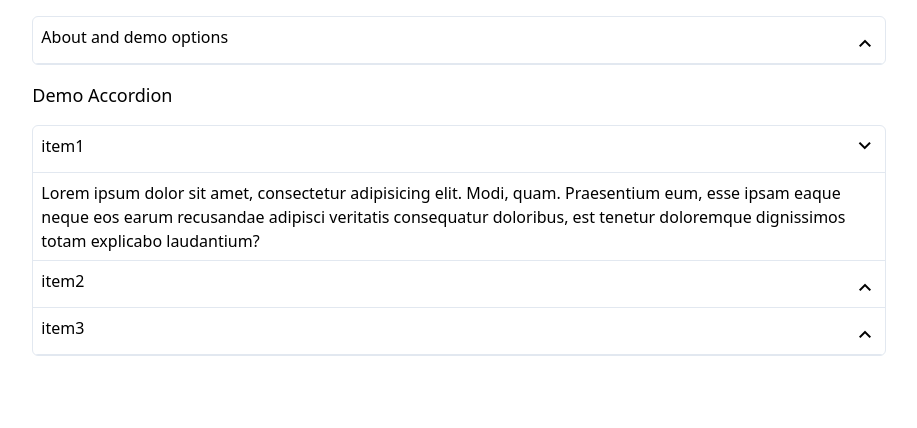
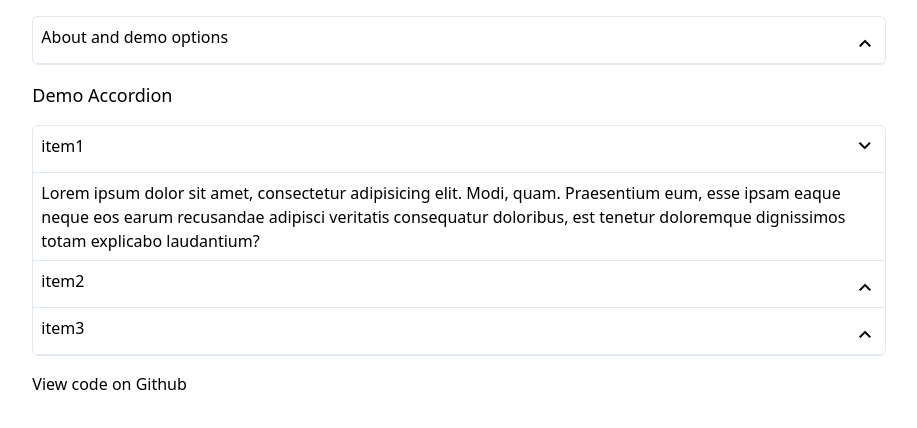
Before and after one commit to Tiiatcha/react_accordion, a React (Create React App) app: page / in a window 1280 px wide. Shown: the top 428 px of the page, without its empty margins (181-1098 px from the left). Built offline with nearby package versions, Linux system fonts and the light colour scheme.

Commit message:
Added link to Github Repository

```diff
--- a/src/App.js
+++ b/src/App.js
@@ -146,6 +146,15 @@ function App() {
           keep_open="false"
         />
       </div>
+      <div className="container lg:w-4/6 md:w-5/6 sm:w-full max-w-5xl mx-auto mt-4">
+        View code on{" "}
+        <a
+          href="https://github.com/Tiiatcha/react_accordion/tree/feedback"
+          targe="blank"
+        >
+          Github
+        </a>
+      </div>
     </div>
   );
 }
```
